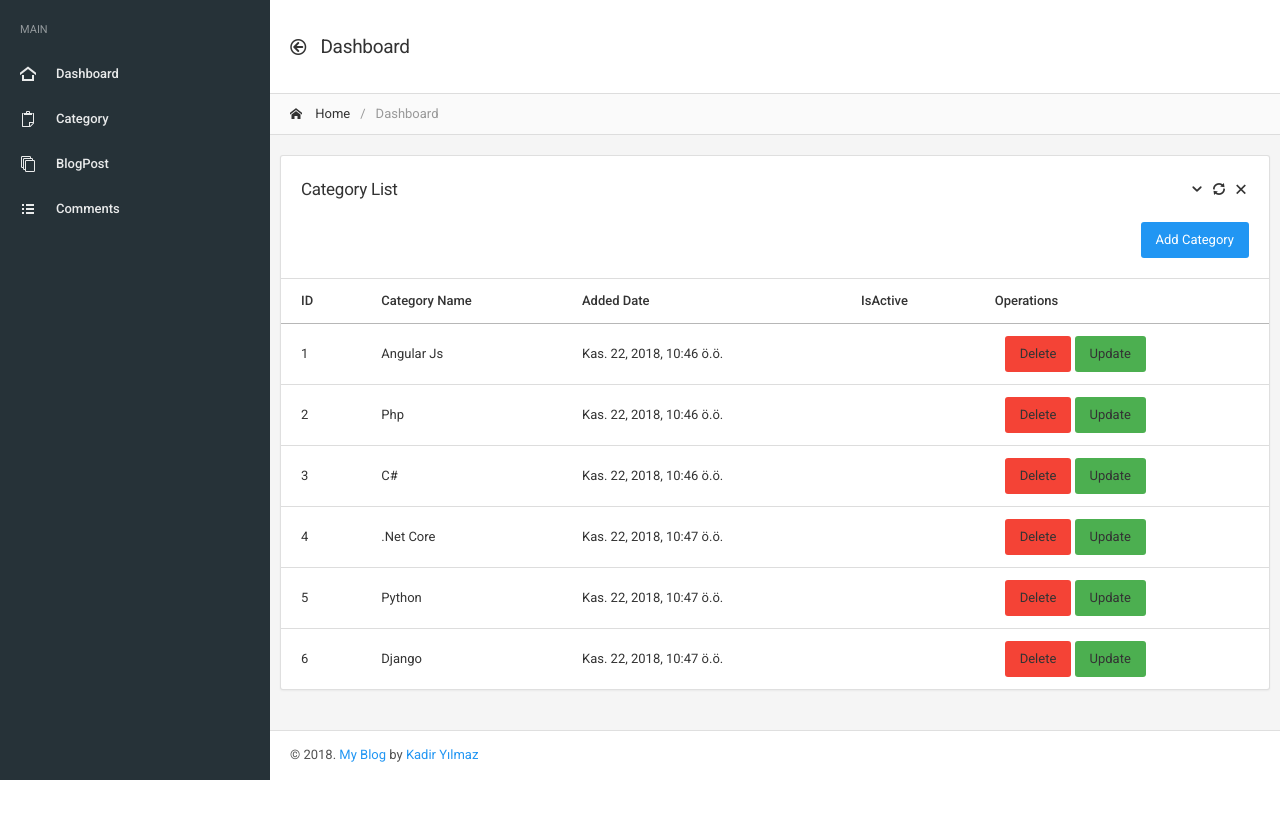
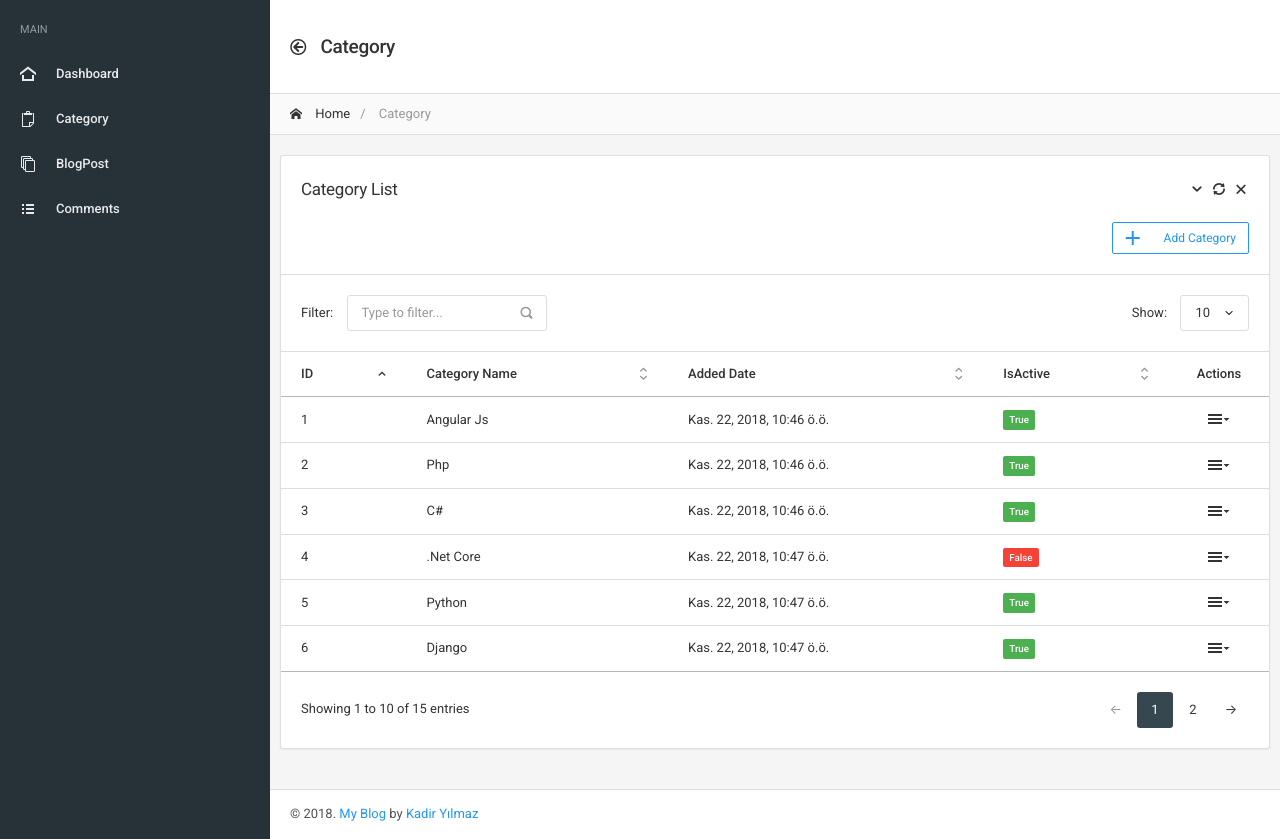
Before and after one commit to kadirylmaz/Django, a Django app: page /category/index/ in a window 1280 px wide. Shown: the part 50-889 px from the top of the page. Before the commit the page ends 830 px from the top, so only its background shows below. Run offline with Django 3.2, Linux system fonts and the light colour scheme; data comes from the database, SQL or seed files in the repository; both versions use the stored data as it was after the commit; some libraries are stand-ins or nearby versions.

Commit message:
Category List Olusturuldu.

```diff
--- a/blog_post/views.py
+++ b/blog_post/views.py
@@ -13,5 +13,5 @@ def admin_home(request):
 
 
 def category_index(request):
-	args['category_list'] = category_list = Category.objects.all()
+	args['category_list'] = Category.objects.all()
 	return render(request, 'admin_category_index.html', args)
--- a/templates/main/main_header.html
+++ b/templates/main/main_header.html
@@ -4,13 +4,13 @@
 				<div class="page-header-content header-elements-md-inline">
 					<div class="page-title d-flex">
 						<h4><i class="icon-arrow-left52 mr-2"></i> <span class="font-weight-semibold">
-                            {% if request.get_full_path == '/admin/'%} Home
-                            {% elif request.get_full_path == '/admin/category/index/'%}Category
+                            {% if request.get_full_path == '/'%} Home
+                            {% elif request.get_full_path == '/category/index/'%}Category
                             {% elif request.get_full_path == '/admin/blog-post/index/'%}BlogPost
                             {% elif request.get_full_path == '/admin/comment/index/'%} Comment
                             {% elif request.get_full_path == '/admin/category/create/'%} Add Category
                             {% endif %}
-                        </span>Dashboard</h4>
+                        </span></h4>
 						<a href="#" class="header-elements-toggle text-default d-md-none"><i class="icon-more"></i></a>
 					</div>
 
@@ -21,7 +21,11 @@
 					<div class="d-flex">
 						<div class="breadcrumb">
 							<a href="{% url 'admin_home' %}" class="breadcrumb-item"><i class="icon-home2 mr-2"></i> Home</a>
-							<span class="breadcrumb-item active">Dashboard</span>
+							<span class="breadcrumb-item active">
+								{% if request.get_full_path == '/' %} Home
+								{% elif request.get_full_path == '/category/index/'%} Category
+								{% endif %}
+							</span>
 						</div>
 
 						<a href="#" class="header-elements-toggle text-default d-md-none"><i class="icon-more"></i></a>
--- a/templates/main/main_sidebar.html
+++ b/templates/main/main_sidebar.html
@@ -40,7 +40,7 @@
 							</a>
 						</li>
 						<li class="nav-item">
-							<a href="#" class="nav-link"><i class="icon-copy"></i> <span>Category</span></a>
+							<a href="{% url 'admin_category_index' %}" class="nav-link"><i class="icon-copy"></i> <span>Category</span></a>
 						</li>
 						<li class="nav-item ">
 							<a href="#" class="nav-link"><i class="icon-stack"></i> <span>BlogPost</span></a>
--- a/templates/sections/category/category_index.html
+++ b/templates/sections/category/category_index.html
@@ -14,46 +14,62 @@
 					</div>
 
 					<div class="card-body">
-
-				<a href="" data-toggle="modal" data-target=".category_add_modal" class="btn btn-primary"
-				   style="float: right" type="button">Add Category</a>
+						<p>
+							<button type="button" class="btn btn-outline-primary btn-sm" style="float: right;">
+								<i class="icon-plus3 mr-3 icon-1x"></i>
+								Add Category
+							</button>
+						</p>
 					</div>
 
-			<div class="table-responsive">
-				<table class="table">
+					<div id="DataTables_Table_0_wrapper" class="dataTables_wrapper no-footer"><div class="datatable-header"><div id="DataTables_Table_0_filter" class="dataTables_filter"><label><span>Filter:</span> <input type="search" class="" placeholder="Type to filter..." aria-controls="DataTables_Table_0"></label></div><div class="dataTables_length" id="DataTables_Table_0_length"><label><span>Show:</span> <select name="DataTables_Table_0_length" aria-controls="DataTables_Table_0" class="select2-hidden-accessible" tabindex="-1" aria-hidden="true"><option value="10">10</option><option value="25">25</option><option value="50">50</option><option value="100">100</option></select><span class="select2 select2-container select2-container--default" dir="ltr" style="width: auto;"><span class="selection"><span class="select2-selection select2-selection--single" role="combobox" aria-haspopup="true" aria-expanded="false" tabindex="0" aria-labelledby="select2-DataTables_Table_0_length-7n-container"><span class="select2-selection__rendered" id="select2-DataTables_Table_0_length-7n-container" title="10">10</span><span class="select2-selection__arrow" role="presentation"><b role="presentation"></b></span></span></span><span class="dropdown-wrapper" aria-hidden="true"></span></span></label></div></div><div class="datatable-scroll"><table class="table datatable-basic dataTable no-footer" id="DataTables_Table_0" role="grid" aria-describedby="DataTables_Table_0_info">
 						<thead>
-					<tr>
-						<th>ID</th>
-						<th>Category Name</th>
-						<th>Added Date</th>
-						<th>IsActive</th>
-						<th>Operations</th>
-					</tr>
+							<tr role="row">
+                                <th class="sorting_asc" tabindex="0" aria-controls="DataTables_Table_0" rowspan="1" colspan="1" aria-sort="ascending" aria-label="First Name: activate to sort column descending">ID
+                                </th>
+                                <th class="sorting" tabindex="0" aria-controls="DataTables_Table_0" rowspan="1" colspan="1" aria-label="Last Name: activate to sort column ascending">Category Name</th>
+                                <th class="sorting" tabindex="0" aria-controls="DataTables_Table_0" rowspan="1" colspan="1" aria-label="Job Title: activate to sort column ascending">Added Date</th>
+                                <th class="sorting" tabindex="0" aria-controls="DataTables_Table_0" rowspan="1" colspan="1" aria-label="Status: activate to sort column ascending">IsActive</th>
+                                <th class="text-center sorting_disabled" rowspan="1" colspan="1" aria-label="Actions" style="width: 100px;">Actions</th></tr>
 						</thead>
 						<tbody>
 						{% for category in category_list %}
-						<tr>
-							<td>{{ category.id }}</td>
+						<tr role="row" class="odd">
+								<td class="sorting_1">{{ category.id }}</td>
 								<td>{{ category.category_name }}</td>
 								<td>{{ category.added_date }}</td>
-							<td>{{ category.is_activate }}</td>
 								<td>
-								<i class="fa fa-edit mr-2"></i>
-								<a class="btn btn-danger" data-toggle="modal"
-								   id="#category_delete_button_{{ category.id }}"
-								   data-target=".category_delete_modal_{{ category.id }}" type="button"
-								   data-id="{{ category.id }}">Delete
+									{% if category.is_active == 0 %}
+									<span class="badge badge-danger">{{ category.is_active }}</span>
+									{% else %}
+										<span class="badge badge-success">{{ category.is_active }}</span>
+									{% endif %}
+								</td>
+								<td class="text-center">
+									<div class="list-icons">
+										<div class="dropdown">
+											<a href="#" class="list-icons-item" data-toggle="dropdown">
+												<i class="icon-menu9"></i>
 											</a>
-								<a class="btn btn-success" data-toggle="modal"
-								   id="category_update_button_{{ category.id }}"
-								   data-target=".category_update_modal_{{ category.id }}" type="button"
-								   data-id="{{ category.id }}">Update</a>
+
+											<div class="dropdown-menu dropdown-menu-right">
+												<a href="#" class="dropdown-item"><i class="icon-pen6 mr-3 icon-1x"></i> Update</a>
+												<a href="#" class="dropdown-item"><i class="icon-cross3 mr-3 icon-1x"></i> Delete</a>
+											</div>
+										</div>
+									</div>
 								</td>
 							</tr>
 						{% endfor %}
 						</tbody>
 					</table>
 					</div>
+						<div class="datatable-footer"><div class="dataTables_info" id="DataTables_Table_0_info" role="status" aria-live="polite">Showing 1 to 10 of 15 entries</div>
+							<div class="dataTables_paginate paging_simple_numbers" id="DataTables_Table_0_paginate"><a class="paginate_button previous disabled" aria-controls="DataTables_Table_0" data-dt-idx="0" tabindex="0" id="DataTables_Table_0_previous">←</a><span>
+								<a class="paginate_button current" aria-controls="DataTables_Table_0" data-dt-idx="1" tabindex="0">1</a><a class="paginate_button " aria-controls="DataTables_Table_0" data-dt-idx="2" tabindex="0">2</a></span><a class="paginate_button next" aria-controls="DataTables_Table_0" data-dt-idx="3" tabindex="0" id="DataTables_Table_0_next">→</a>
+							</div>
+						</div>
+					</div>
 				</div>
 	</div>
 {% endblock %}
```
Also changed, not shown: db.sqlite3, 1 other file. Lines whose indentation alone changed are shown as unchanged.
